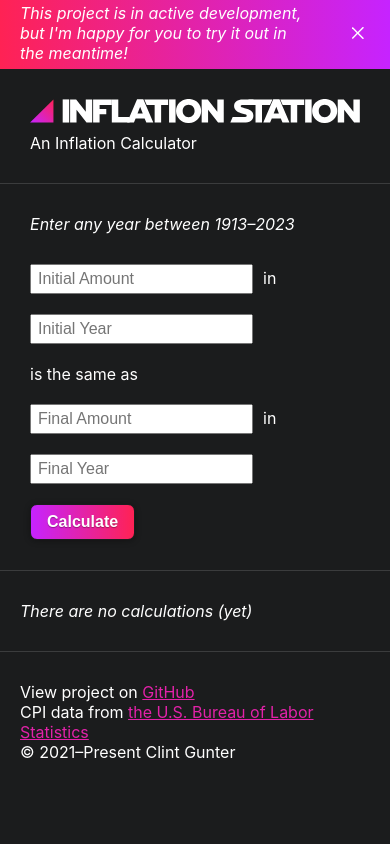
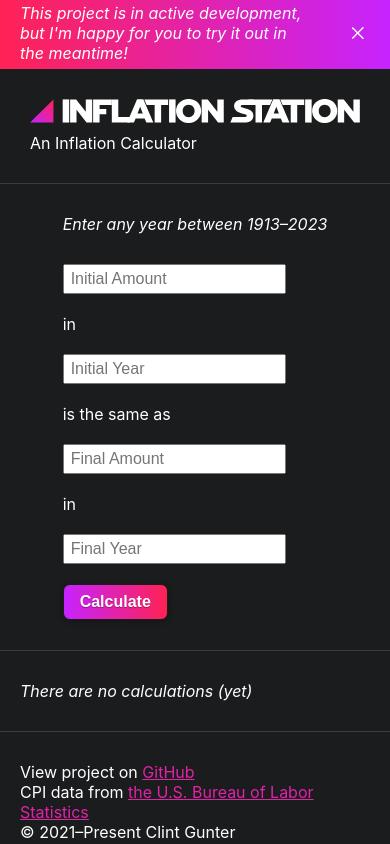
Before and after one commit to futureclint/inflation-station-2, a React (Create React App) app: page / in a window 390 px wide. Built offline with nearby package versions, Linux system fonts and the light colour scheme.

Commit message:
Created mobile layout for calculate form

```diff
--- a/src/components/Calculate.jsx
+++ b/src/components/Calculate.jsx
@@ -136,7 +136,7 @@ function Calculate({calculations, setCalculations}) {
           disabled={ initialAmount ? true : false }
           required={ initialAmount ? false : true }
         />
-        <span>in</span>
+        <span className="in">in</span>
         <input
           value={finalYear}
           // On change, call test input function, if input is valid set it, otherwise don't allow it
--- a/src/css/main.css
+++ b/src/css/main.css
@@ -85,7 +85,13 @@ header .subtitle {
 }
 
 .calculate {
-  padding: 0 20px;
+  width: fit-content;
+  margin: 0 auto;
+}
+@media (max-width: 540px) {
+  .calculate {
+    padding: 0 20px;
+  }
 }
 
 .calculate .instructions {
@@ -99,6 +105,16 @@ header .subtitle {
 }
 .calculate input:disabled {
   background-color: rgba(255, 255, 255, 0.1);
+}
+
+.calculate span.in {
+  display: inline-block;
+  margin: 10px;
+}
+@media (max-width: 540px) {
+  .calculate span.in {
+    display: block;
+  }
 }
 
 .calculate span.same {
--- a/src/scss/calculate.scss
+++ b/src/scss/calculate.scss
@@ -1,5 +1,9 @@
 .calculate {
-  padding: 0 20px;
+  width: fit-content;
+  margin: 0 auto;
+  @include width-xs {
+    padding: 0 20px;
+  }
 }
 
 .calculate .instructions {
@@ -12,6 +16,13 @@
 
   &:disabled {
     background-color: rgba(white,0.1);
+  }
+}
+.calculate span.in {
+  display: inline-block;
+  margin: 10px;
+  @include width-xs {
+    display: block;
   }
 }
 .calculate span.same {
```
Also changed, not shown: src/scss/breakpoints.scss (+7 -0 lines).
